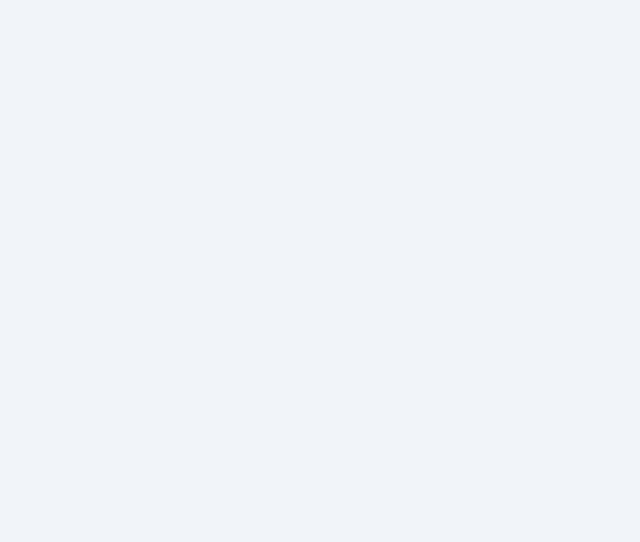
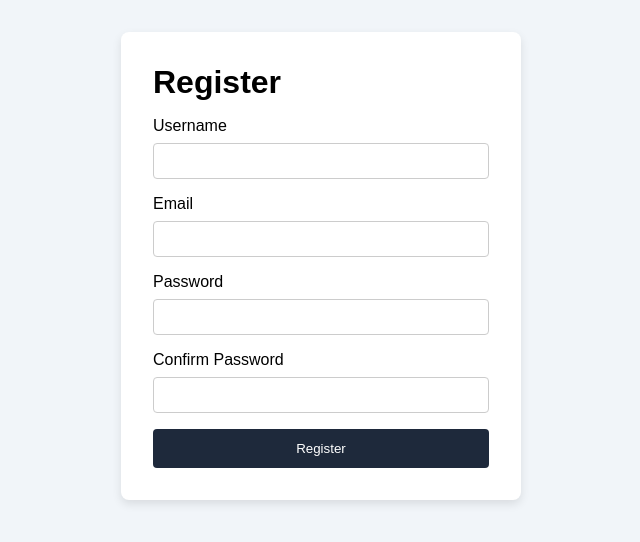
Before and after one commit to yemregumus/vue-dashboard-frontend, a Vue app: page /register in a window 1280 px wide. Before the commit this address had no page. Shown: the top 542 px of the page, without its empty margins (319-959 px from the left). Built offline with nearby package versions, Linux system fonts and the light colour scheme.

Commit message:
feat: register page created, added to router

```diff
--- /dev/null
+++ b/src/components/Register.vue
@@ -0,0 +1,106 @@
+<template>
+  <div class="register">
+    <h1>Register</h1>
+    <form @submit.prevent="Register">
+      <div class="form-group">
+        <label for="username">Username</label>
+        <input type="text" id="username" v-model="username" required />
+      </div>
+      <div class="form-group">
+        <label for="email">Email</label>
+        <input type="email" id="email" v-model="email" required />
+      </div>
+      <div class="form-group">
+        <label for="password">Password</label>
+        <input type="password" id="password" v-model="password" required />
+      </div>
+      <div class="form-group">
+        <label for="confirm_password">Confirm Password</label>
+        <input type="password" id="confirm_password" v-model="confirm_password" required />
+      </div>
+      <button type="submit" class="btn">Register</button>
+    </form>
+  </div>
+</template>
+
+<script setup>
+import { ref } from "vue";
+import { useRouter } from "vue-router";
+import axios from "axios";
+
+const router = useRouter();
+const username = ref("");
+const email = ref("");
+const password = ref("");
+const confirm_password = ref("");
+
+const Register = async () => {
+  if (password.value !== confirm_password.value) {
+    alert("Passwords do not match.");
+    return;
+  }
+
+  try {
+    const response = await axios.post("https://vue-dashboard-backend.onrender.com/api/auth/register", {
+      username: username.value,
+      email: email.value,
+      password: password.value,
+    });
+
+    alert(response.data.message);
+    router.push("/login");
+  } catch (error) {
+    alert(error.response.data.message);
+  }
+};
+</script>
+
+<style lang="scss" scoped>
+.register {
+  max-width: 400px;
+  margin: 0 auto;
+  padding: 2rem;
+  background: white;
+  border-radius: 8px;
+  box-shadow: 0 4px 10px rgba(0, 0, 0, 0.1);
+
+  h1 {
+    font-size: 2rem;
+    margin-bottom: 1rem;
+  }
+
+  .form-group {
+    margin-bottom: 1rem;
+
+    label {
+      display: block;
+      margin-bottom: 0.5rem;
+    }
+
+    input {
+      width: 100%;
+      padding: 0.5rem;
+      font-size: 1rem;
+      border: 1px solid #ccc;
+      border-radius: 4px;
+    }
+  }
+
+  .btn {
+    display: block;
+    width: 100%;
+    padding: 0.75rem;
+    margin-top: 1rem;
+    background: var(--dark);
+    color: white;
+    border: none;
+    border-radius: 4px;
+    cursor: pointer;
+    transition: background 0.3s ease-in-out;
+
+    &:hover {
+      background: var(--primary);
+    }
+  }
+}
+</style>
--- a/src/router/index.js
+++ b/src/router/index.js
@@ -1,6 +1,7 @@
 import { createRouter, createWebHistory } from "vue-router";
 import Landing from "../components/LandingPage.vue";
 import Login from "../components/Login.vue";
+import Register from "../components/Register.vue";
 
 const routes = [
   {
@@ -11,6 +12,10 @@ const routes = [
     path: "/login",
     component: Login,
   },
+  {
+    path: "/register",
+    component: Register,
+  },
 ];
 
 const router = createRouter({
```
